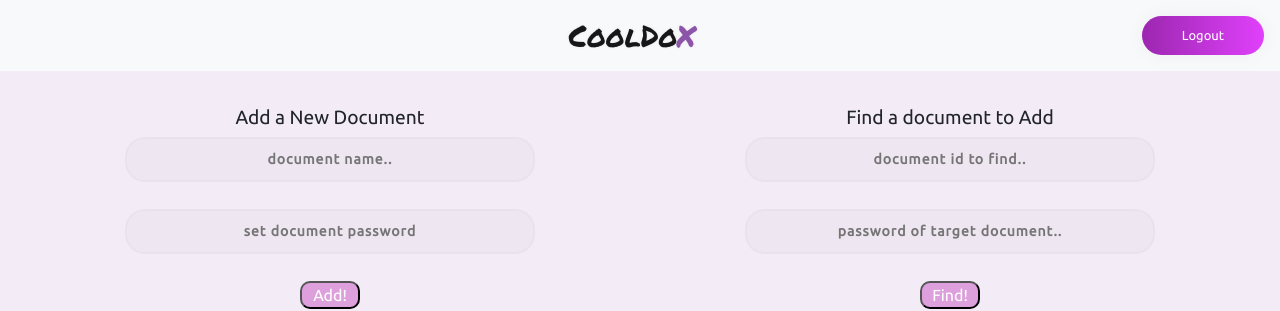
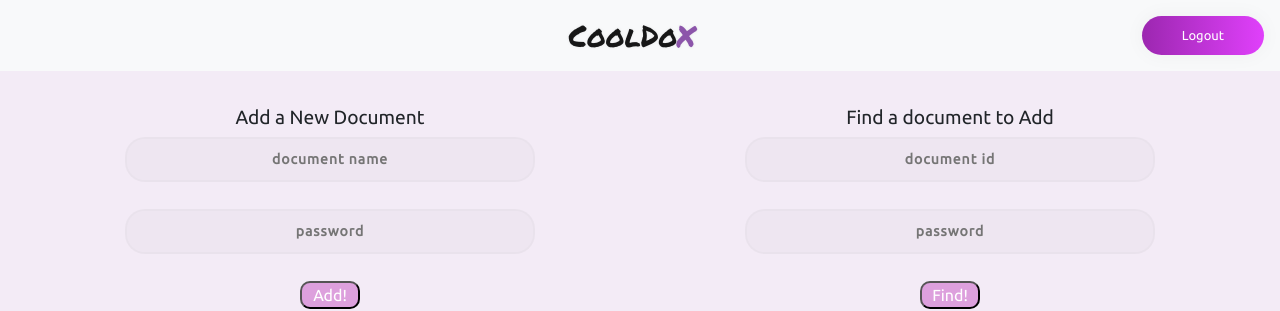
Before and after one commit to haoyxc/cooldox, a React (Create React App) app in the folder client/: page /portal in a window 1280 px wide. Shown: the top 311 px of the page. Built offline with nearby package versions, Linux system fonts and the light colour scheme; no server answers; sample sign-in values are in the browser's storage.

Commit message:
more fixed to css in portal

```diff
--- a/client/src/containers/UserPortal.js
+++ b/client/src/containers/UserPortal.js
@@ -95,7 +95,7 @@ export default function UserPortal() {
           <input
             className="un"
             type="text"
-            placeholder="document name.."
+            placeholder="document name"
             value={docname}
             onChange={e => setDocname(e.target.value)}
           />
@@ -104,7 +104,7 @@ export default function UserPortal() {
             type="password"
             name=""
             id=""
-            placeholder="set document password"
+            placeholder="password"
             value={newDocPass}
             onChange={e => setNewDocPass(e.target.value)}
           />
@@ -119,7 +119,7 @@ export default function UserPortal() {
           <input
             className="un"
             type="text"
-            placeholder="document id to find.."
+            placeholder="document id"
             value={findDocId}
             onChange={e => setDocId(e.target.value)}
           />
@@ -128,7 +128,7 @@ export default function UserPortal() {
             type="password"
             name=""
             id=""
-            placeholder="password of target document.."
+            placeholder="password"
             value={findDocPass}
             onChange={e => setFindDocPass(e.target.value)}
           />
@@ -147,7 +147,7 @@ export default function UserPortal() {
           allDocuments.map(doc => {
             return (
               <h5>
-                <Link to="/editor">{doc.title}</Link>
+                <Link to="/editor" style={{color: "#8c55aa"}}>{doc.title}</Link>
               </h5>
             );
           })
```
